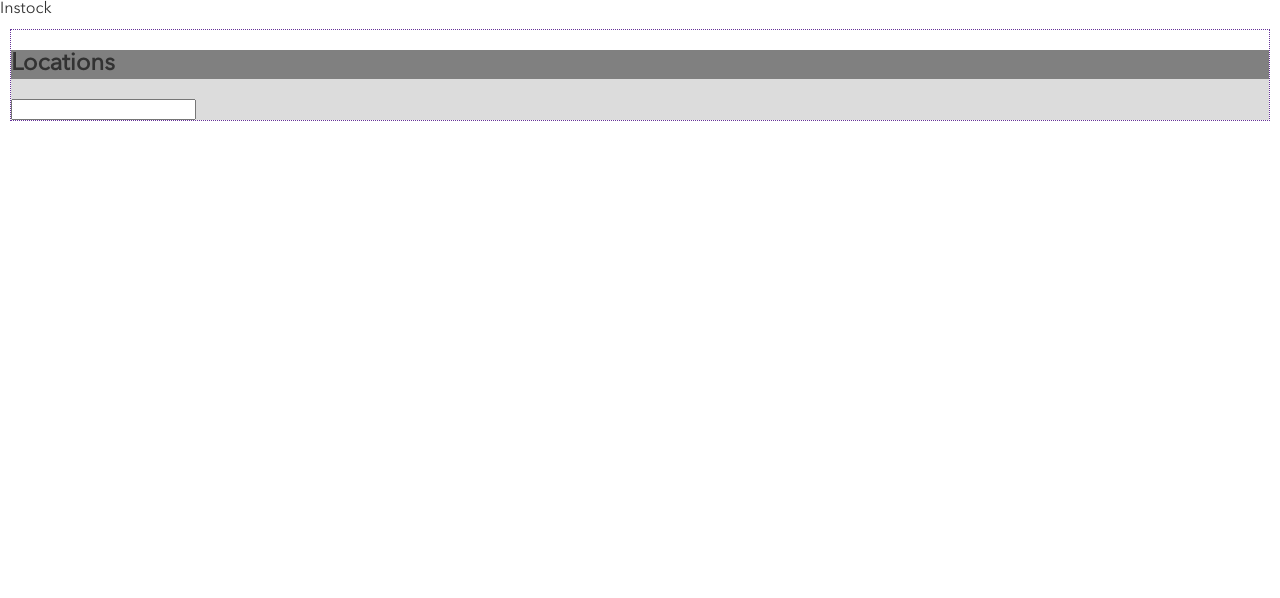
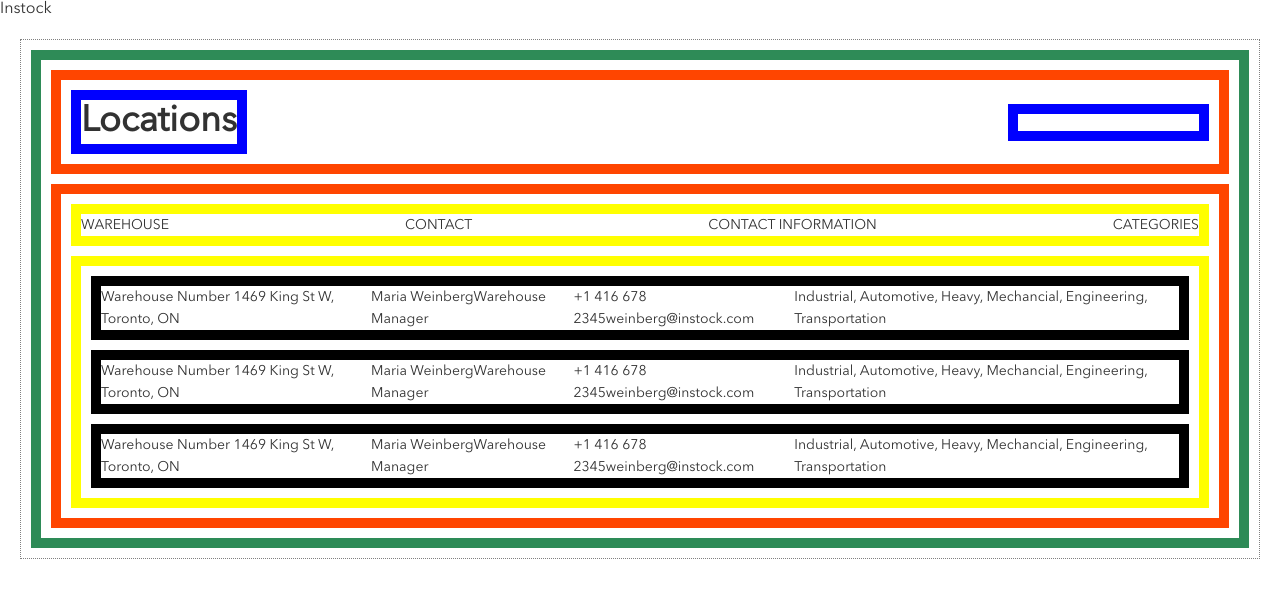
Before and after one commit to SoLetsCode/instock-pod-3, a React (Create React App) app in the folder sprint-one/client/: page / in a window 1280 px wide. Shown: the top 598 px of the page. Built offline with nearby package versions, Linux system fonts and the light colour scheme.

Commit message:
After basic markup and styling

```diff
--- a/sprint-one/client/src/components/locations.js
+++ b/sprint-one/client/src/components/locations.js
@@ -4,8 +4,84 @@ const locations = () => {
   return (
     <main className="main">
       <section className="locations">
-        <h2 className="locations__title">Locations</h2>
-        <input type="text" className="locations__search" />
+        <header className="locations__header-wrapper">
+          <h2 className="locations__title">Locations</h2>
+          <input type="text" className="locations__search" />
+        </header>
+
+        <section className="locations__data-wrapper">
+          <section className="locations__data-header">
+            <span>WAREHOUSE</span>
+            <span>CONTACT</span>
+            <span>CONTACT INFORMATION</span>
+            <span>CATEGORIES</span>
+          </section>
+
+          <section className="locations__data-body">
+            <section className="locations__data-segment">
+              <div className="locations__data-warehouse-info">
+                <span>Warehouse Number 1</span>
+                <span>469 King St W, Toronto, ON</span>
+              </div>
+              <div className="locations__data-contact-person">
+                <span>Maria Weinberg</span>
+                <span>Warehouse Manager</span>
+              </div>
+              <div className="locations__data-contact-info">
+                <span>+1 416 678 2345</span>
+                <span>weinberg@instock.com</span>
+              </div>
+              <div className="locations__data-categories">
+                <span>
+                  Industrial, Automotive, Heavy, Mechancial, Engineering,
+                  Transportation
+                </span>
+              </div>
+            </section>
+
+            <section className="locations__data-segment">
+              <div className="locations__data-warehouse-info">
+                <span>Warehouse Number 1</span>
+                <span>469 King St W, Toronto, ON</span>
+              </div>
+              <div className="locations__data-contact-person">
+                <span>Maria Weinberg</span>
+                <span>Warehouse Manager</span>
+              </div>
+              <div className="locations__data-contact-info">
+                <span>+1 416 678 2345</span>
+                <span>weinberg@instock.com</span>
+              </div>
+              <div className="locations__data-categories">
+                <span>
+                  Industrial, Automotive, Heavy, Mechancial, Engineering,
+                  Transportation
+                </span>
+              </div>
+            </section>
+
+            <section className="locations__data-segment">
+              <div className="locations__data-warehouse-info">
+                <span>Warehouse Number 1</span>
+                <span>469 King St W, Toronto, ON</span>
+              </div>
+              <div className="locations__data-contact-person">
+                <span>Maria Weinberg</span>
+                <span>Warehouse Manager</span>
+              </div>
+              <div className="locations__data-contact-info">
+                <span>+1 416 678 2345</span>
+                <span>weinberg@instock.com</span>
+              </div>
+              <div className="locations__data-categories">
+                <span>
+                  Industrial, Automotive, Heavy, Mechancial, Engineering,
+                  Transportation
+                </span>
+              </div>
+            </section>
+          </section>
+        </section>
       </section>
     </main>
   );
--- a/sprint-one/client/src/styles/App.css
+++ b/sprint-one/client/src/styles/App.css
@@ -14,16 +14,101 @@
 }
 
 .main {
-  margin: 10px;
-  border: 1px dotted rebeccapurple;
+  margin: 20px;
+  border: 1px dotted grey;
 }
 
 .locations {
-  background-color: gainsboro;
+  color: #323232;
+  font-size: 13px;
+  line-height: 18px;
+  margin: 10px;
+  border: 10px solid seagreen;
+}
+
+.locations__header-wrapper {
+  display: -webkit-box;
+  display: -ms-flexbox;
+  display: flex;
+  -webkit-box-orient: vertical;
+  -webkit-box-direction: normal;
+      -ms-flex-direction: column;
+          flex-direction: column;
+  -webkit-box-pack: start;
+      -ms-flex-pack: start;
+          justify-content: flex-start;
+  -webkit-box-align: start;
+      -ms-flex-align: start;
+          align-items: flex-start;
+  margin: 10px;
+  border: 10px solid orangered;
+}
+
+.locations__data-wrapper {
+  margin: 10px;
+  border: 10px solid orangered;
 }
 
 .locations__title {
-  background-color: grey;
+  font-size: 24px;
+  line-height: 32px;
+  margin: 10px;
+  border: 10px solid blue;
+}
+
+.locations__search {
+  margin: 10px;
+  border: 10px solid blue;
+}
+
+.locations__data-header {
+  display: -webkit-box;
+  display: -ms-flexbox;
+  display: flex;
+  -webkit-box-pack: justify;
+      -ms-flex-pack: justify;
+          justify-content: space-between;
+  margin: 10px;
+  border: 10px solid yellow;
+}
+
+.locations__data-body {
+  margin: 10px;
+  border: 10px solid yellow;
+}
+
+.locations__data-segment {
+  display: -webkit-box;
+  display: -ms-flexbox;
+  display: flex;
+  -webkit-box-pack: justify;
+      -ms-flex-pack: justify;
+          justify-content: space-between;
+  margin: 10px;
+  border: 10px solid black;
+}
+
+@media only screen and (min-width: 767px) {
+  .locations {
+    font-size: 14px;
+    line-height: 22px;
+  }
+  .locations__header-wrapper {
+    -webkit-box-orient: horizontal;
+    -webkit-box-direction: normal;
+        -ms-flex-direction: row;
+            flex-direction: row;
+    -webkit-box-pack: justify;
+        -ms-flex-pack: justify;
+            justify-content: space-between;
+    -webkit-box-align: center;
+        -ms-flex-align: center;
+            align-items: center;
+  }
+  .locations__title {
+    font-size: 36px;
+    line-height: 44px;
+  }
 }
 
 /* reset the page */
--- a/sprint-one/client/src/styles/partials/_locations.scss
+++ b/sprint-one/client/src/styles/partials/_locations.scss
@@ -1,12 +1,81 @@
 .main {
-  margin: 10px;
-  border: 1px dotted rebeccapurple;
+  margin: 20px;
+  border: 1px dotted grey;
 }
 
 .locations {
-  background-color: gainsboro;
+  color: $black;
+
+  @include m-font-p;
+  margin: 10px;
+  border: 10px solid seagreen;
+
+  &__header-wrapper {
+    display: flex;
+    flex-direction: column;
+    justify-content: flex-start;
+    align-items: flex-start;
+
+    margin: 10px;
+    border: 10px solid orangered;
+  }
+
+  &__data-wrapper {
+    margin: 10px;
+    border: 10px solid orangered;
+  }
 
   &__title {
-    background-color: grey;
+    @include m-font-h1;
+
+    margin: 10px;
+    border: 10px solid blue;
+  }
+
+  &__search {
+    margin: 10px;
+    border: 10px solid blue;
+  }
+
+  &__data-header {
+    display: flex;
+    justify-content: space-between;
+
+    margin: 10px;
+    border: 10px solid yellow;
+  }
+  &__data-body {
+    margin: 10px;
+    border: 10px solid yellow;
+  }
+  &__data-segment {
+    display: flex;
+    justify-content: space-between;
+
+    margin: 10px;
+    border: 10px solid black;
+  }
+
+  @include tablet {
+    @include dt-font-p;
+
+    &__header-wrapper {
+      flex-direction: row;
+
+      justify-content: space-between;
+      align-items: center;
+    }
+
+    &__data-wrapper {
+    }
+
+    &__title {
+      @include dt-font-h1;
+    }
+  }
+
+  @include desktop {
+    &__header-wrapper {
+    }
   }
 }
```
Also changed, not shown: 1 other file (tests, documents, lock files or other folders).
